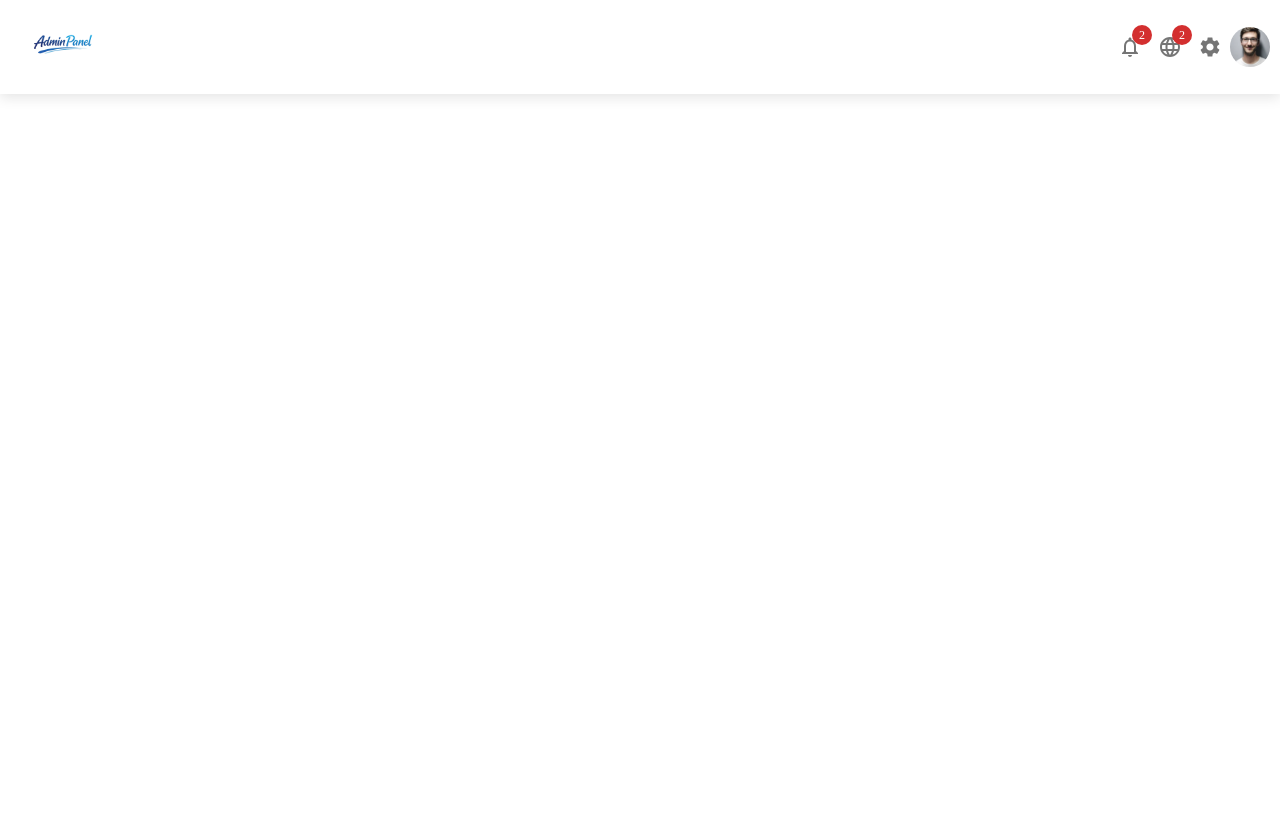
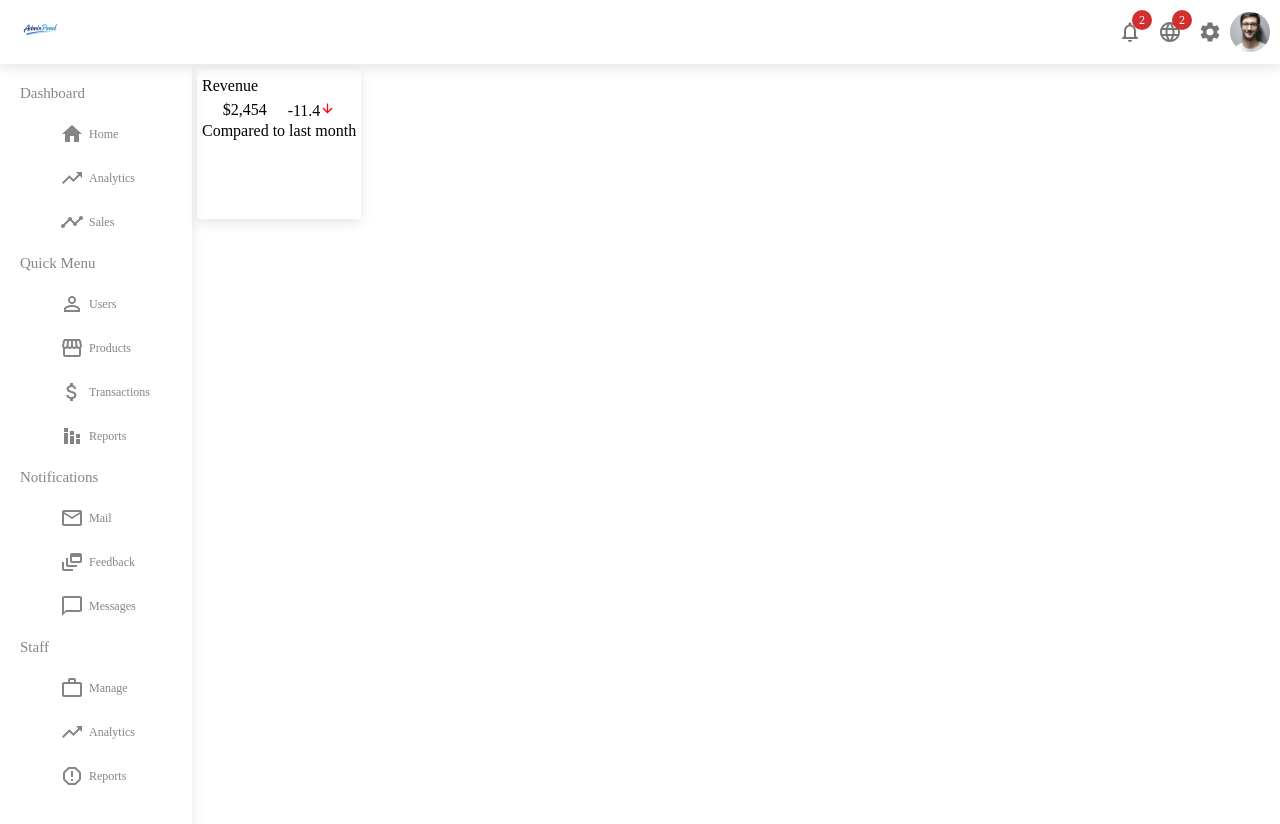
Before and after one commit to sarahelaraby2009/React-Dashboard, a React (Vite) app: page / in a window 1280 px wide. Shown: the top 824 px of the page. Before the commit the page ends 800 px from the top, so only its background shows below. Built offline with nearby package versions, Linux system fonts and the light colour scheme; a web font is replaced by a local one.

Commit message:
finished sidebar ui

```diff
--- a/package.json
+++ b/package.json
@@ -16,11 +16,12 @@
     "@mui/material": "^7.3.8",
     "react": "^19.2.0",
     "react-dom": "^19.2.0",
-    "recharts": "^3.7.0"
+    "recharts": "^3.7.0",
+    "typescript": "^5.9.3"
   },
   "devDependencies": {
     "@eslint/js": "^9.39.1",
-    "@types/react": "^19.2.7",
+    "@types/react": "^19.2.14",
     "@types/react-dom": "^19.2.3",
     "@vitejs/plugin-react": "^5.1.1",
     "eslint": "^9.39.1",
--- a/src/App.css
+++ b/src/App.css
@@ -2,3 +2,14 @@
  @font-face { font-family: source; src: url(./fonts/SourceSans3-Bold.ttf); font-weight: 300; }
   @font-face { font-family: source; src: url(./fonts/SourceSans3-Light.ttf); font-weight: 100; }
  *{margin: 0; box-sizing: border-box; }
+ li {
+  list-style: none;
+  padding: 10px;
+  cursor: pointer;
+  border-radius: 24px;
+}
+
+li:hover {
+    transition: 0.2s;
+  background-color: #f1f5f9;
+}
--- a/src/App.jsx
+++ /dev/null
@@ -1,19 +0,0 @@
-import { useState } from 'react'
-import './App.css'
-import { createTheme, ThemeProvider } from '@mui/material/styles'
-import TopBar from './components/topBar'
-
-
-
-  const theme = createTheme({ typography: { fontFamily: ["source"] }, })
-
-
-  function App() {
-    return (
-    <ThemeProvider theme={theme}>
-         <TopBar/>
-
-          </ThemeProvider>
-
-    ) }
-  export default App
--- /dev/null
+++ b/src/App.tsx
@@ -0,0 +1,26 @@
+import { useState } from 'react'
+import './App.css'
+import { createTheme, ThemeProvider } from '@mui/material/styles'
+import TopBar from './components/topBar.js'
+import SideBar from './components/sideBar.js'
+import { Typography } from '@mui/material'
+import FeaturedInfo from './components/featuredInfo.js'
+
+
+
+  const theme = createTheme({ typography: { fontFamily: "source" }, })
+
+
+  function App() {
+    return (
+    <ThemeProvider theme={theme}>
+         <TopBar/>
+         <div style={{display:"flex"}}>
+           <SideBar/>
+          <FeaturedInfo/>
+         </div>
+
+          </ThemeProvider>
+
+    ) }
+  export default App
--- /dev/null
+++ b/src/components/featuredInfo.tsx
@@ -0,0 +1,21 @@
+import { Typography } from "@mui/material";
+import {ArrowDownward} from '@mui/icons-material';
+
+export default function FeaturedInfo () {
+    return (
+        <div style={{boxShadow:"0px 4px 12px rgba(0,0,0,0.1)",padding:"5px",margin:"5px",height:"150px",}}>
+            <div>
+                <Typography>Revenue</Typography>
+                <div style={{display:"flex",justifyContent:"space-evenly",alignItems:"center"}}>
+                    <Typography>$2,454</Typography>
+                    <span>-11.4
+                        <ArrowDownward style={{color:"red",fontSize:"15px"}}/>
+                    </span>
+                </div>
+                <p>Compared to last month</p>
+
+            </div>
+
+        </div>
+    )
+}
--- /dev/null
+++ b/src/components/sideBar.tsx
@@ -0,0 +1,82 @@
+import { Box, Typography } from "@mui/material";
+import { Home, TrendingUp, Timeline, PermIdentity, Storefront, AttachMoney, StackedBarChart, MailOutline, DynamicFeed, ChatBubbleOutline, WorkOutline, ReportGmailerrorred } from '@mui/icons-material';
+
+interface SideBarItem {
+    icon:React.ReactNode,
+    label:string
+}
+interface SideBarSection {
+    title:string,
+    items:SideBarItem[]
+}
+
+ const sidebarData:SideBarSection[] = [
+        {
+            title: "Dashboard",
+            items: [
+                { icon: <Home />, label: "Home" },
+                { icon: <TrendingUp />, label: "Analytics" },
+                { icon: <Timeline />, label: "Sales" },
+            ],
+        },
+        {
+            title: "Quick Menu",
+            items: [
+                { icon: <PermIdentity />, label: "Users" },
+                { icon: <Storefront />, label: "Products" },
+                { icon: <AttachMoney />, label: "Transactions" },
+                { icon: <StackedBarChart />, label: "Reports" },
+            ],
+        },
+        {
+            title: "Notifications",
+            items: [
+                { icon: <MailOutline />, label: "Mail" },
+                { icon: <DynamicFeed />, label: "Feedback" },
+                { icon: <ChatBubbleOutline />, label: "Messages" },
+            ],
+        },
+        {
+            title: "Staff",
+            items: [
+                { icon: <WorkOutline />, label: "Manage" },
+                { icon: <TrendingUp />, label: "Analytics" },
+                { icon: <ReportGmailerrorred />, label: "Reports" },
+            ],
+        },
+    ];
+
+const itemStyle = {
+  display: "flex",
+  alignItems: "center",
+  gap: "8px",
+  padding: "8px",
+  borderRadius: "6px",
+  cursor: "pointer"
+}
+
+export default function SideBar() {
+
+
+    return (
+        <Box sx={{ width: "15%", height: "100vh", scrollBehavior: "smooth",overflowY:"auto",scrollbarWidth:"thin" ,textAlign: "center", padding: "10px", color: "#858585", boxShadow: "0px 4px 12px rgba(0,0,0,0.1)" }}>
+            <div style={{ marginBottom: "10px" }}>
+                {sidebarData.map((d, index) => {
+                    return (
+                        <Box key={index}>
+                            <Typography variant="h2" sx={{ fontSize: "15px", textAlign: "left", padding: "10px" }}>{d.title}</Typography>
+                            <ul style={{ listStyle: "none", textAlign: "left", fontSize: "12px", cursor: "pointer" }}>
+                                {d.items.map((item, i) =>
+                                (<li style={{ display: "flex", justifyContent: "start", alignItems: "center", gap: "5px" }} key={i}>
+                                    {item.icon}
+                                    {item.label}
+                                </li>))}
+
+                            </ul>
+                        </Box>)
+                })}
+
+            </div>
+        </Box>
+    )
+}
--- a/src/components/topBar.jsx
+++ b/src/components/topBar.tsx
@@ -1,4 +1,3 @@
-import Typography from "@mui/material/Typography"
 import { NotificationsNone, Language, Settings } from '@mui/icons-material';
 import { Badge, IconButton } from "@mui/material";
 import Avatar from '@mui/material/Avatar';
@@ -12,7 +11,7 @@ export default function TopBar() {
         }}>
 
             <div>
-                <img src="./logo.png" style={{ height: "70px" }} alt="logo of admin panel" />
+                <img src="./logo.png" style={{ height: "40px" }} alt="logo of admin panel" />
             </div>
 
             <div style={{display:"flex"}}>
--- /dev/null
+++ b/src/vite-env.d.ts
@@ -0,0 +1 @@
+/// <reference types="vite/client" />
```
Also changed, not shown: tsconfig.json (added, +44 -0 lines), src/Pages/Home.tsx (added), 1 other file (tests, documents, lock files or other folders).
